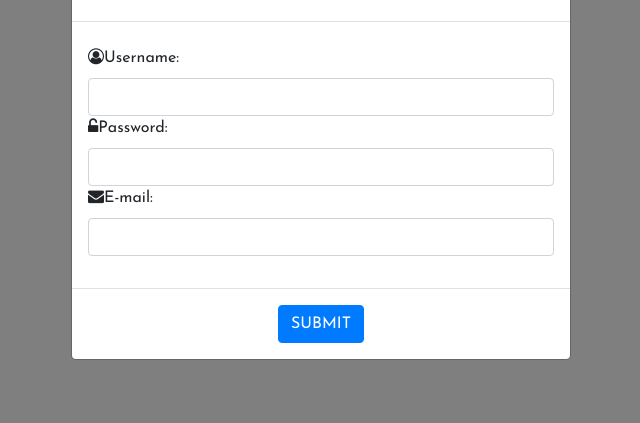
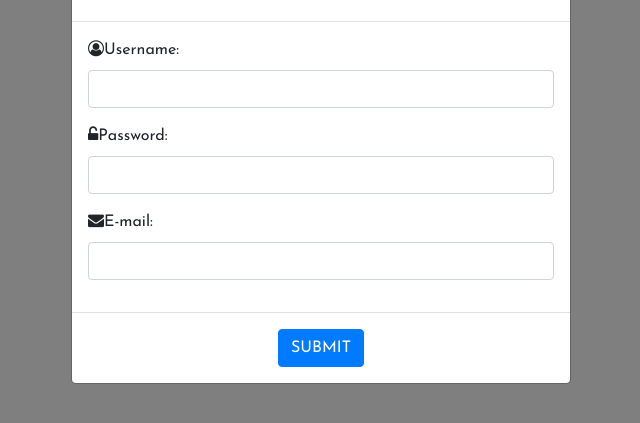
Before and after one commit to smilionaire/modal, a plain HTML site: page index.html in a window 1280 px wide. Both pictures are taken after a click on the button "REGISTER HERE". Shown: the part 115-538 px from the top of the page, without its empty margins (319-959 px from the left). Drawn offline with nearby package versions, Linux system fonts and the light colour scheme.

Commit message:
Update index.html

```diff
--- a/index.html
+++ b/index.html
@@ -21,12 +21,12 @@
 				</div>
 				<div class="modal-body">
 				<form>
-					<div class="form-group mt-2">
-						<label for="username"><i class="fa fa-user-circle-o" aria-hidden="true"></i>Username:</label>
+					<div class="form-group">
+						<label for="username" ><i class="fa fa-user-circle-o" aria-hidden="true"></i>Username:</label>
 							<input type="text" name="Username" id="username" class="form-control">
-						<label for="password"><i class="fa fa-unlock-alt" aria-hidden="true"></i>Password:</label>
+						<label for="password" class="mt-3"><i class="fa fa-unlock-alt" aria-hidden="true"></i>Password:</label>
 							<input type="text" name="Username" id="password" class="form-control">
-						<label for="email"><i class="fa fa-envelope" aria-hidden="true"></i>E-mail:</label>
+						<label for="email" class="mt-3"><i class="fa fa-envelope" aria-hidden="true"></i>E-mail:</label>
 							<input type="text" name="Username" id="email" class="form-control">
 					</div>
 				</form>
```
